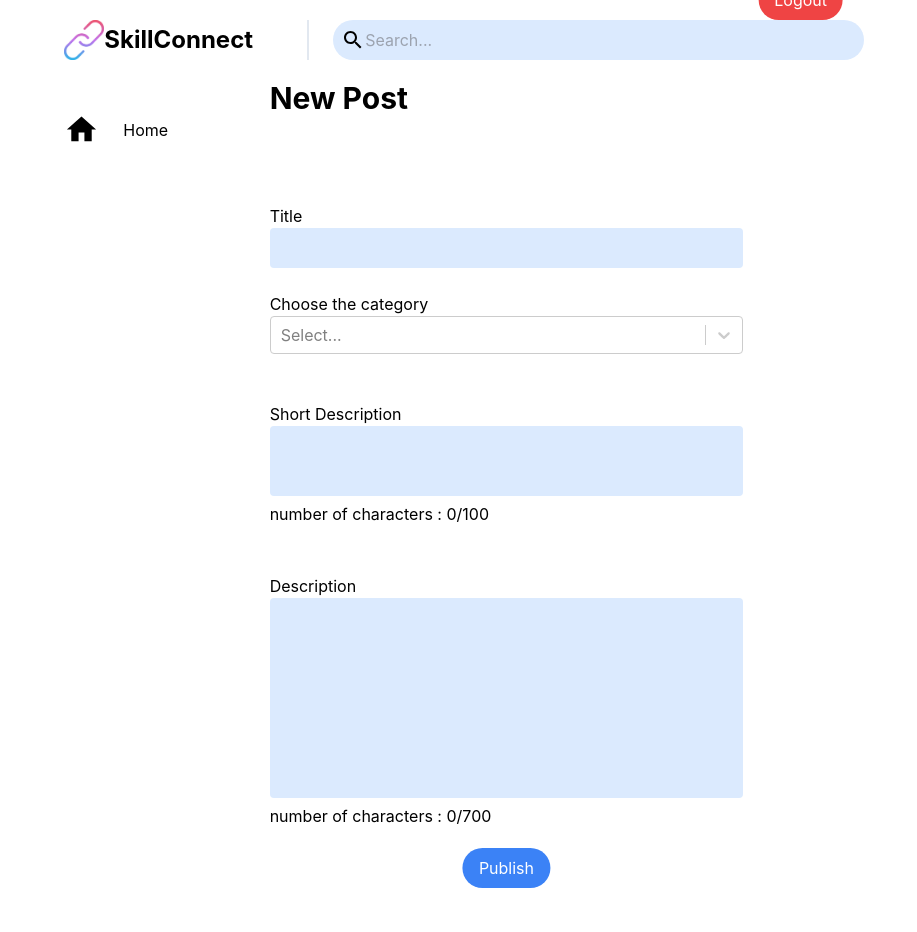
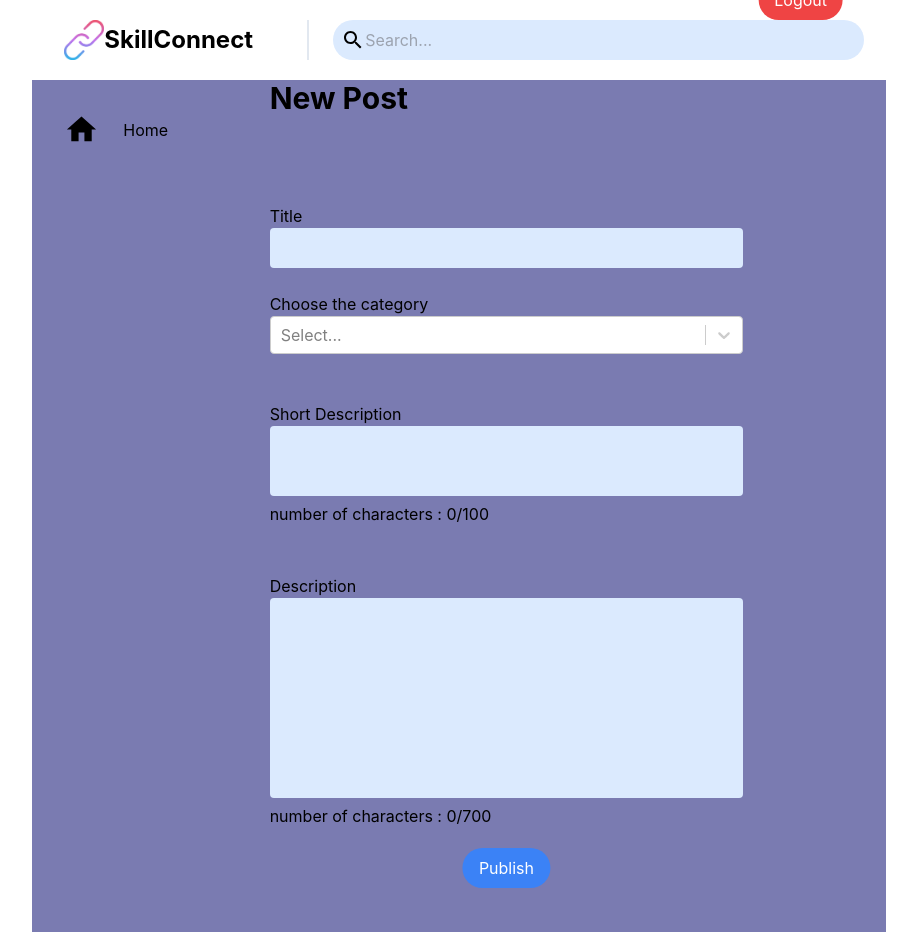
Before and after one commit to jesuisjayus/webproject, a React (Create React App) app in the folder client/: page /NewPost in a window 1280 px wide. Shown: the whole page, without its empty margins (181-1098 px from the left). Built offline with nearby package versions, Linux system fonts and the light colour scheme.

Commit message:
little design

```diff
--- a/client/src/pages/NewPost/NewPost.jsx
+++ b/client/src/pages/NewPost/NewPost.jsx
@@ -4,7 +4,7 @@ import { useEffect, useState } from 'react';
 import { Link } from "react-router-dom";
 import './stylenewpost.css'
 import ChooseCategory from "../../components/ChooseCategory/ChooseCategory";
-
+import './background.css'
 const NewPost = () => {
     const [characterCount, setCharacterCount] = useState(0);  // for short description
     const [characterCount2, setCharacterCount2] = useState(0); // for description
@@ -18,6 +18,8 @@ const NewPost = () => {
         setCharacterCount2(text.length);
     };
     return (
+        <div className="page-container">
+        <div className="moving-background">
             <div className="grid grid-cols-1 md:grid-cols-4">
                 <div className="px-6">
                     <Leftbar />
@@ -59,6 +61,8 @@ const NewPost = () => {
                 </div>
 
             </div>
+            </div>
+            </div>
         );
 };
 
--- /dev/null
+++ b/client/src/pages/NewPost/background.css
@@ -0,0 +1,31 @@
+
+
+@keyframes movingBackground {
+    0% {
+      background-color: #C8D9EE;
+    }
+    50% {
+      background-color: #7272AB;
+    }
+    100% {
+      background-color: #C8D9EE;
+    }
+  }
+
+  .moving-background {
+    animation: movingBackground 10s infinite; /* Adjust duration as needed */
+  }
+
+  /*.page-container {
+    display: flex;
+    justify-content: center;
+    align-items: center;
+    width: 100vw;
+    height: 100vh;
+  }
+  */
+  body {
+    margin: 0;
+    padding: 0;
+    height: 100vh;
+  }
--- a/client/src/pages/NewPostDetail/NewPostDetail.jsx
+++ b/client/src/pages/NewPostDetail/NewPostDetail.jsx
@@ -6,17 +6,7 @@ import { Link } from "react-router-dom";
 
 
 const NewPostDetail = () => {
-    const [characterCount, setCharacterCount] = useState(0);  // for short description
-    const [characterCount2, setCharacterCount2] = useState(0); // for description
-    const handleTextareaChange_short = (event) => {
-        const text = event.target.value;
-        setCharacterCount(text.length);
 
-    };
-    const handleTextareaChange_description = (event) => {
-        const text = event.target.value;
-        setCharacterCount2(text.length);
-    };
     return (
             <div className="grid grid-cols-1 md:grid-cols-4">
                 <div className="px-6">
--- a/client/src/pages/SignIn/SignIn.jsx
+++ b/client/src/pages/SignIn/SignIn.jsx
@@ -17,8 +17,8 @@ const SignIn = () => {
                     Create an account
                 </h2>
                 <div className="grid grid-cols-2 gap-4">
-                <input type="text" placeholder="Firstname" className="text-xl px-4 py-2 rounded-full"/>
-                <input type="text" placeholder="Lastname" className="text-xl px-4 py-2 rounded-full"/>
+                <input type="text" placeholder="First Name" className="text-xl px-4 py-2 rounded-full"/>
+                <input type="text" placeholder="Last Name" className="text-xl px-4 py-2 rounded-full"/>
                 </div>
                 <div className="grid grid-cols-2 gap-4">
                 <input type="text" placeholder="Username" className="text-xl px-4 py-2 rounded-full"/>
```
